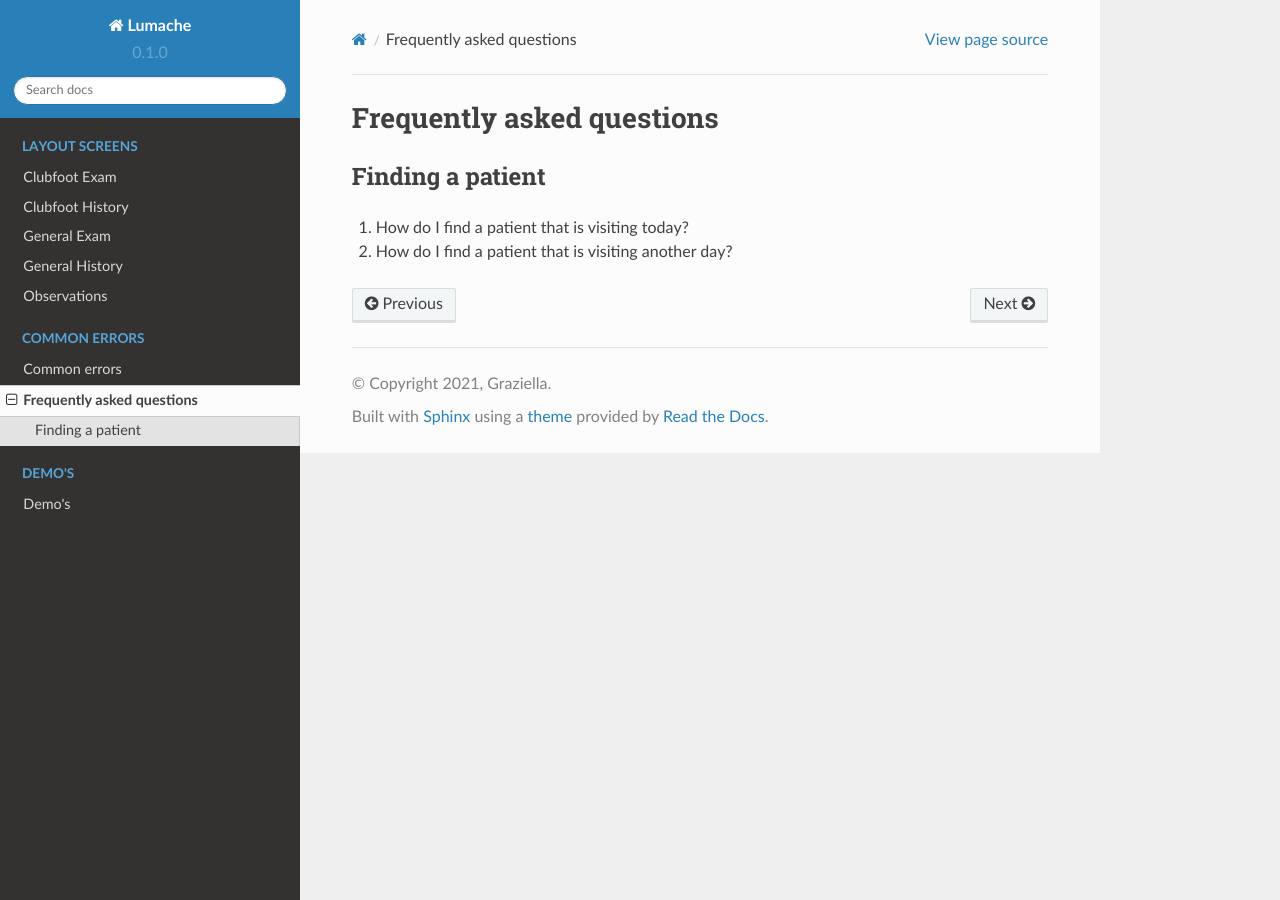
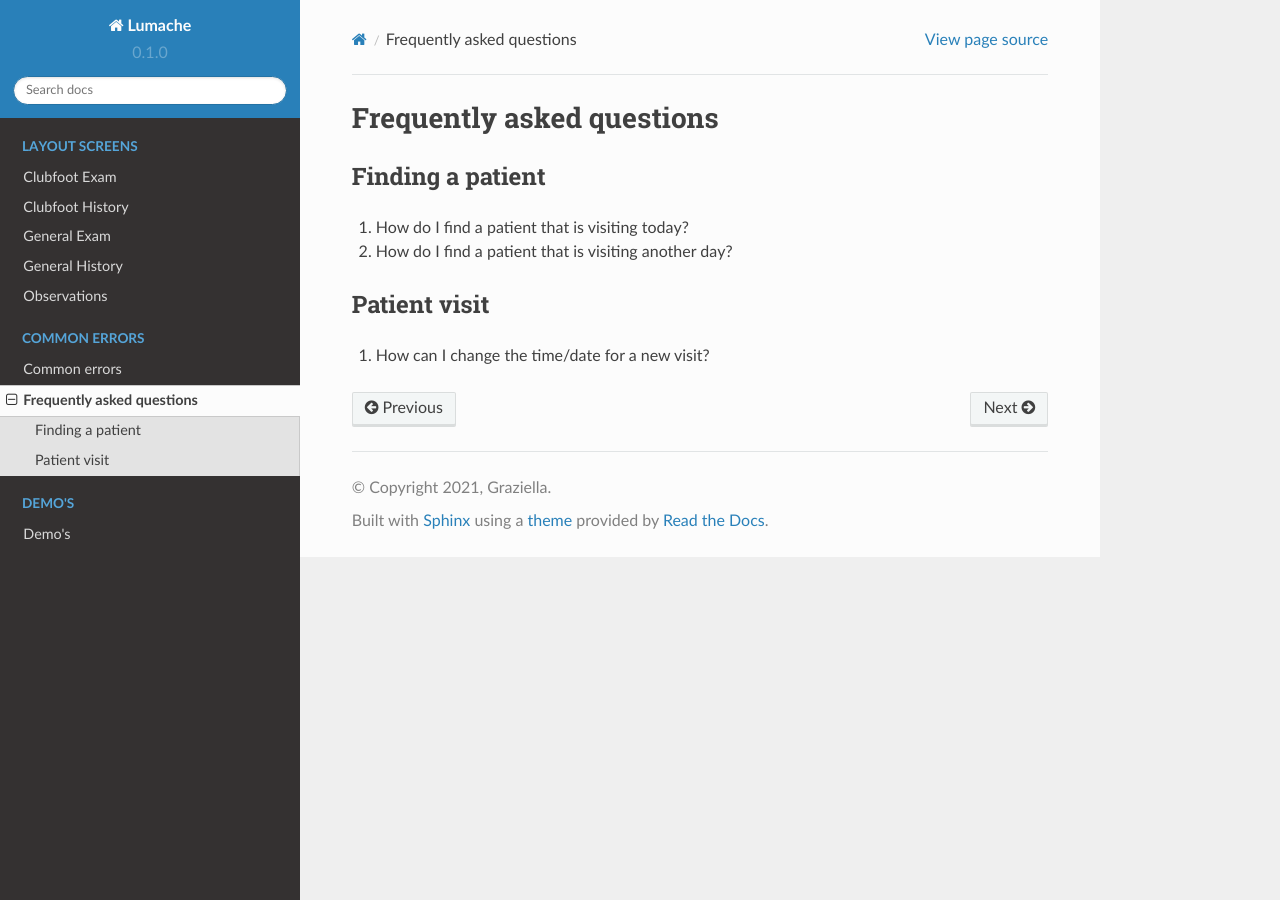
Before and after one commit to SWijnands01/PCN, a Sphinx documentation site: the page built from docs/source/FAQ.rst, in a window 1280 px wide. Built offline with Sphinx 7.4.7 and the Read the Docs theme 2.0.0, drawn with Linux system fonts in a browser that asks for light colours.

Commit message:
Update FAQ.rst

```diff
--- a/docs/source/FAQ.rst
+++ b/docs/source/FAQ.rst
@@ -9,3 +9,9 @@ Finding a patient
 1. How do I find a patient that is visiting today?
 
 2. How do I find a patient that is visiting another day?
+
+----
+Patient visit
+----
+
+1. How can I change the time/date for a new visit?
```
